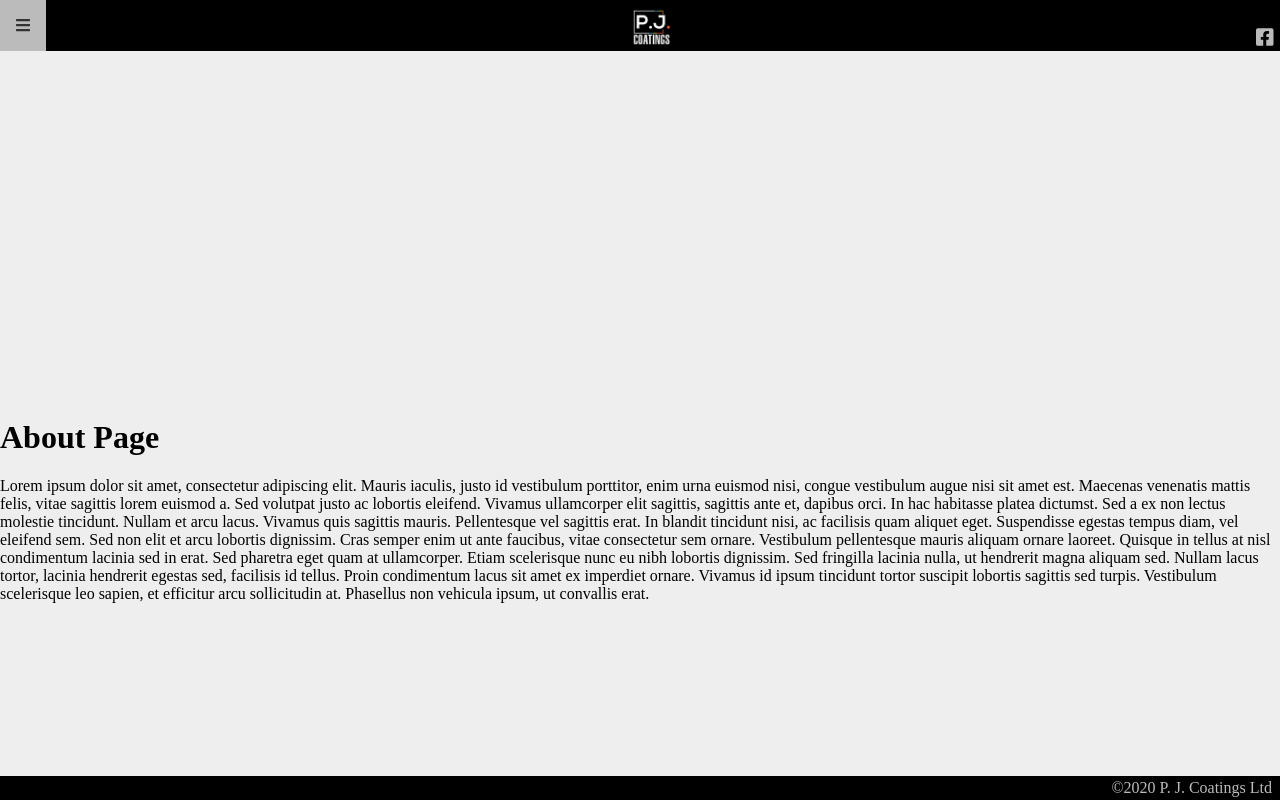
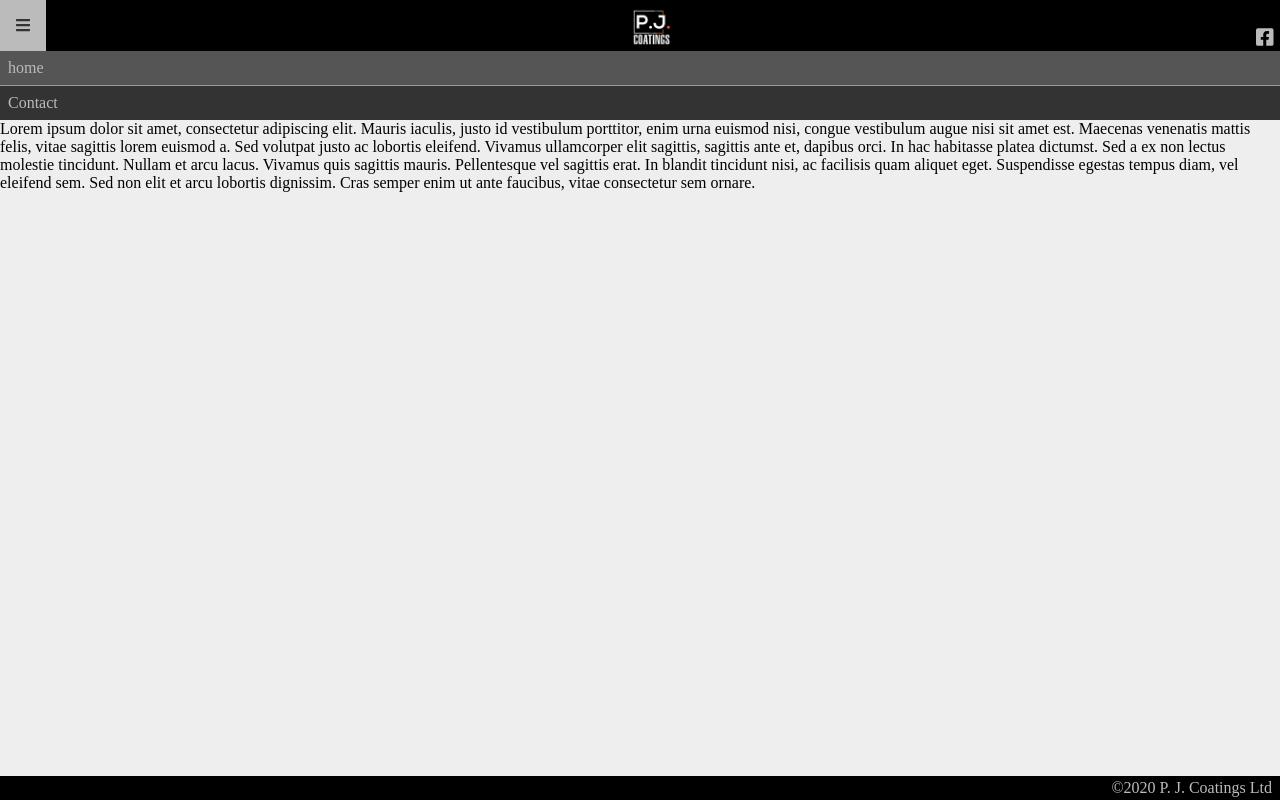
Before and after one commit to DavidChristopherJohnson/PJCoatings, an Angular app: page / in a window 1280 px wide. Before the commit this address led to /about. Built offline with nearby package versions, Linux system fonts and the light colour scheme.

Commit message:
Added menu bar to be displayed on click

```diff
--- a/package.json
+++ b/package.json
@@ -16,6 +16,7 @@
     "@angular/compiler": "~9.1.7",
     "@angular/core": "~9.1.7",
     "@angular/forms": "~9.1.7",
+    "@angular/material": "^9.2.4",
     "@angular/platform-browser": "~9.1.7",
     "@angular/platform-browser-dynamic": "~9.1.7",
     "@angular/router": "~9.1.7",
--- a/src/app/about/about.component.html
+++ b/src/app/about/about.component.html
@@ -1,4 +1,3 @@
-<h1>About Page</h1>
 <span>
   Lorem ipsum dolor sit amet, consectetur adipiscing elit. Mauris iaculis, justo
   id vestibulum porttitor, enim urna euismod nisi, congue vestibulum augue nisi
@@ -11,13 +10,3 @@
   et arcu lobortis dignissim. Cras semper enim ut ante faucibus, vitae
   consectetur sem ornare.
 </span>
-<span>
-  Vestibulum pellentesque mauris aliquam ornare laoreet. Quisque in tellus at
-  nisl condimentum lacinia sed in erat. Sed pharetra eget quam at ullamcorper.
-  Etiam scelerisque nunc eu nibh lobortis dignissim. Sed fringilla lacinia
-  nulla, ut hendrerit magna aliquam sed. Nullam lacus tortor, lacinia hendrerit
-  egestas sed, facilisis id tellus. Proin condimentum lacus sit amet ex
-  imperdiet ornare. Vivamus id ipsum tincidunt tortor suscipit lobortis sagittis
-  sed turpis. Vestibulum scelerisque leo sapien, et efficitur arcu sollicitudin
-  at. Phasellus non vehicula ipsum, ut convallis erat.
-</span>
--- a/src/app/app.component.html
+++ b/src/app/app.component.html
@@ -1,5 +1,8 @@
 <div class="app">
   <app-header class="header-component"></app-header>
-  <router-outlet></router-outlet>
+  <app-menu></app-menu>
+  <div class="content">
+    <router-outlet></router-outlet>
+  </div>
   <app-footer class="footer-component"></app-footer>
 </div>
--- a/src/app/app.component.less
+++ b/src/app/app.component.less
@@ -3,7 +3,6 @@
   flex-direction: column;
   min-height: 100vh;
   background-color: #eeeeee;
-  justify-content: space-between;
 }
 
 .header-component {
@@ -11,7 +10,7 @@
   flex-direction: column;
 }
 
-.body-component {
+.content {
   display: flex;
   flex-grow: 1;
 }
--- a/src/app/app.module.ts
+++ b/src/app/app.module.ts
@@ -11,6 +11,7 @@ import { ContactComponent } from './contact/contact.component';
 import { AboutComponent } from './about/about.component';
 import { RouterModule } from '@angular/router';
 import { appRoutes } from './routes';
+import { MenuComponent } from './menu/menu.component';
 
 @NgModule({
   declarations: [
@@ -21,6 +22,7 @@ import { appRoutes } from './routes';
     HeaderComponent,
     ContactComponent,
     AboutComponent,
+    MenuComponent,
   ],
   imports: [
     BrowserModule,
--- /dev/null
+++ b/src/app/menu/menu.component.html
@@ -0,0 +1,5 @@
+<div class="menu">
+  <div active>home</div>
+  <hr />
+  <div>Contact</div>
+</div>
--- /dev/null
+++ b/src/app/menu/menu.component.less
@@ -0,0 +1,23 @@
+.menu {
+  display: flex;
+  flex-direction: column;
+  background-color: #333;
+  color: #bbb;
+  justify-content: flex-start;
+
+  hr {
+    width: 100%;
+    border-bottom: 0;
+    padding: 0;
+    margin: 0;
+  }
+
+  div {
+    padding-left: 1rem;
+    padding: 0.5rem;
+  }
+
+  [active] {
+    background-color: #555;
+  }
+}
```
Also changed, not shown: src/app/menu/menu.component.ts (added, +8 -0 lines), src/app/routes.ts (+2 -6 lines), 1 other file (tests, documents, lock files or other folders).
